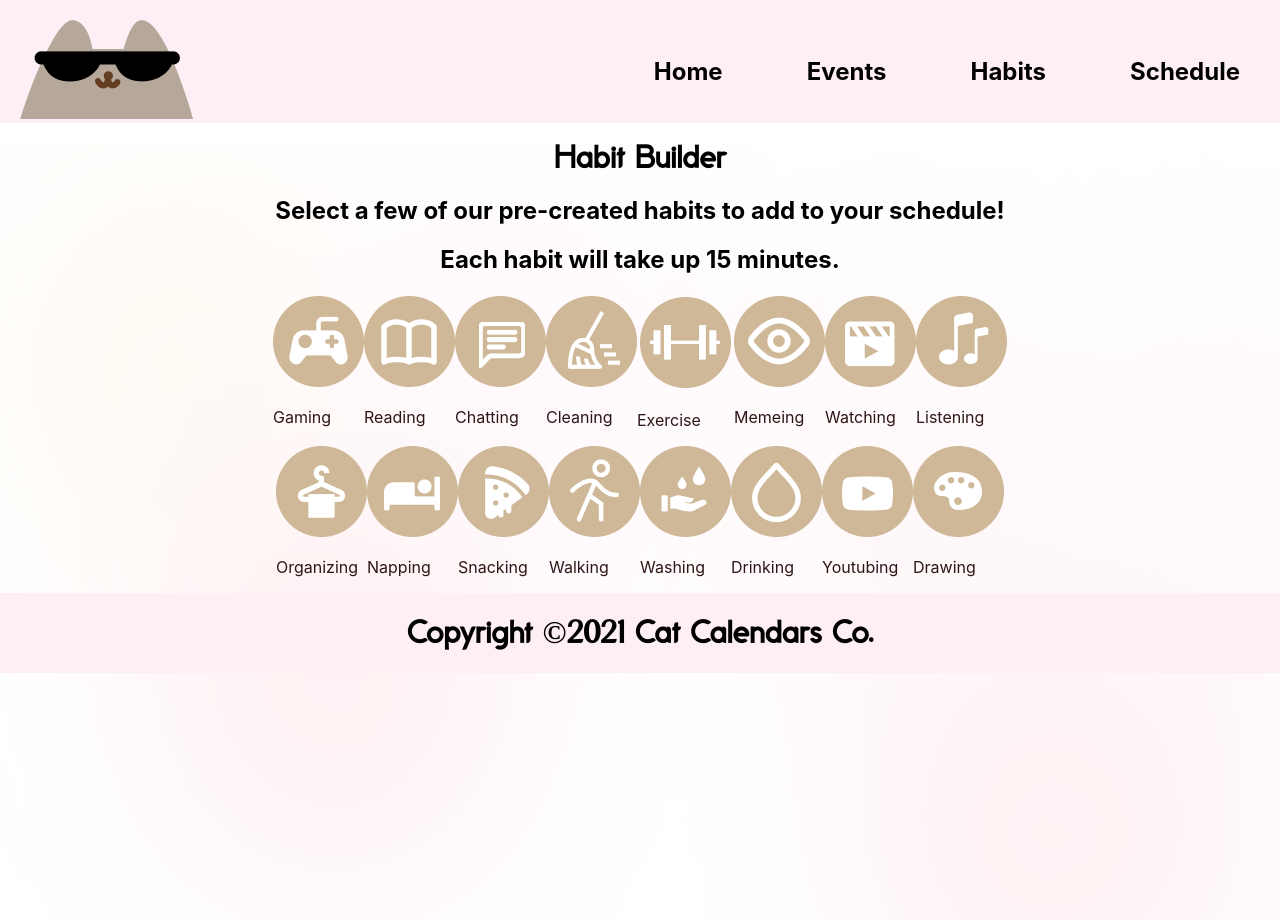
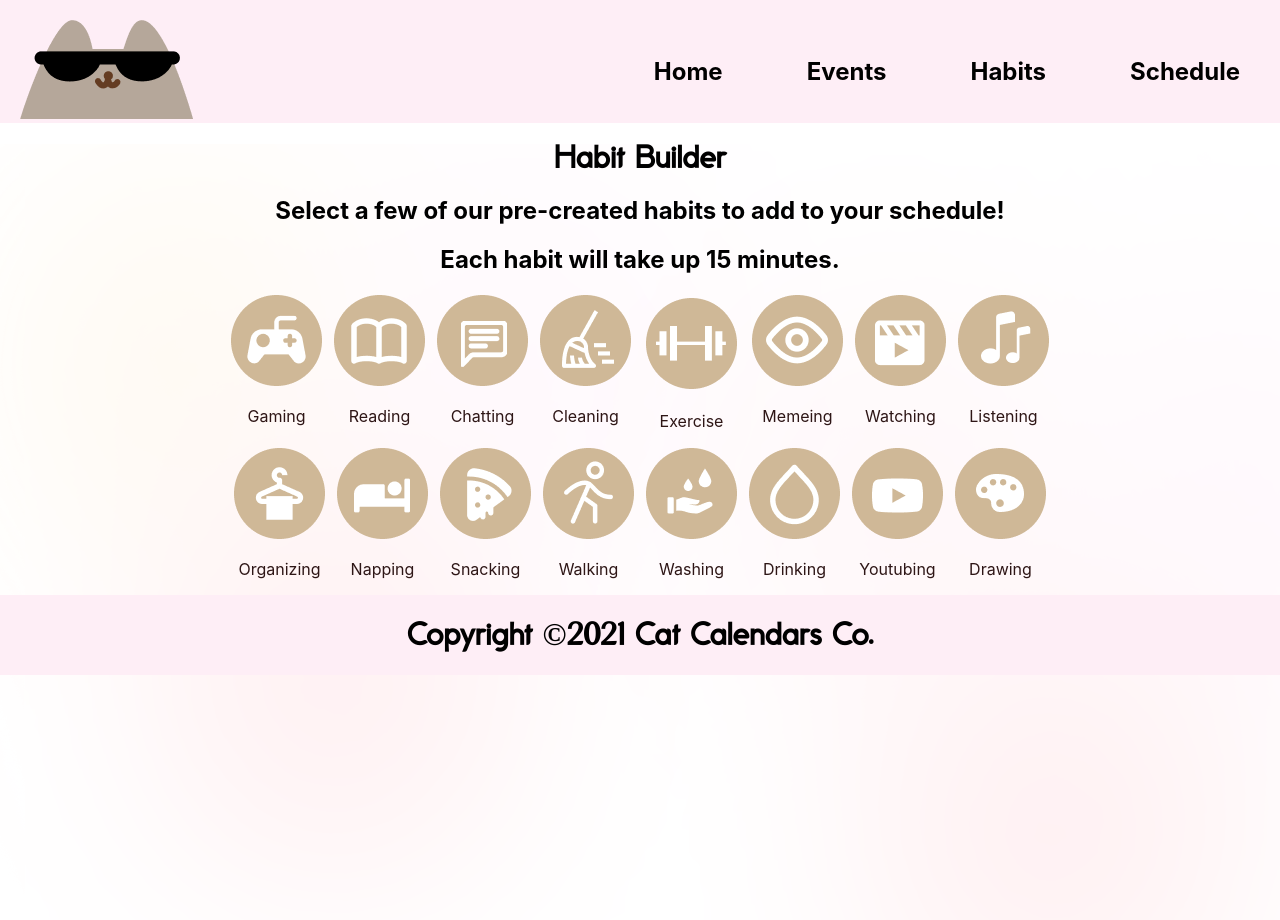
Before and after one commit to anyuan-chen/cat-calendar, a React (Create React App) app: page /habits in a window 1280 px wide. Shown: the top 920 px of the page. Built offline with nearby package versions, Linux system fonts and the light colour scheme.

Commit message:
centered

```diff
--- a/src/components/Habit.css
+++ b/src/components/Habit.css
@@ -1,6 +1,4 @@
-* {
-  padding: 0;
-}
+
 #habit {
   border: none;
   background: transparent;
@@ -24,3 +22,8 @@
   background-color: #97784d;
   border-radius: 50%;
 }
+.container {
+    display: flex;
+    flex-direction: column;
+    align-items: center;
+}
--- a/src/pages/Habits.css
+++ b/src/pages/Habits.css
@@ -24,6 +24,9 @@
 .row1 {
   display: flex;
   flex-direction: row;
-  align-items: center;
-  justify-content: center;
 }
+
+.activity {
+  padding-left: 20px;
+  padding-right: 20px;
+}
--- a/src/pages/Habits.js
+++ b/src/pages/Habits.js
@@ -16,24 +16,24 @@ export default function Habits() {
         <h2 class="header">Each habit will take up 15 minutes.</h2>
         <div class="selection">
           <div class="row1">
-            <Habit name="Gaming" img="/img/Gaming.png"></Habit>
-            <Habit name="Reading" img="/img/Book.png"></Habit>
-            <Habit name="Chatting" img="/img/Chat.png"></Habit>
-            <Habit name="Cleaning" img="/img/Clean.png"></Habit>
-            <Habit name="Exercise" img="/img/Exercise.png"></Habit>
-            <Habit name="Memeing" img="/img/Meme.png"></Habit>
-            <Habit name="Watching" img="/img/Movie.png"></Habit>
-            <Habit name="Listening" img="/img/Music.png"></Habit>
+            <Habit className="activity" name="Gaming" img="/img/Gaming.png"></Habit>
+            <Habit className="activity" name="Reading" img="/img/Book.png"></Habit>
+            <Habit className="activity" name="Chatting" img="/img/Chat.png"></Habit>
+            <Habit className="activity" name="Cleaning" img="/img/Clean.png"></Habit>
+            <Habit className="activity" name="Exercise" img="/img/Exercise.png"></Habit>
+            <Habit className="activity" name="Memeing" img="/img/Meme.png"></Habit>
+            <Habit className="activity" name="Watching" img="/img/Movie.png"></Habit>
+            <Habit className="activity" name="Listening" img="/img/Music.png"></Habit>
           </div>
           <div class = "row1">
-            <Habit name="Organizing" img="/img/Organize.png"></Habit>
-            <Habit name="Napping" img="/img/Sleep.png"></Habit>
-            <Habit name="Snacking" img="/img/Snack.png"></Habit>
-            <Habit name="Walking" img="/img/Walk.png"></Habit>
-            <Habit name="Washing" img="/img/WashHands.png"></Habit>
-            <Habit name="Drinking" img="/img/Water.png"></Habit>
-            <Habit name="Youtubing" img="/img/youtube.png"></Habit>
-            <Habit name="Drawing" img="/img/Draw.png"></Habit>
+            <Habit className="activity" name="Organizing" img="/img/Organize.png"></Habit>
+            <Habit className="activity" name="Napping" img="/img/Sleep.png"></Habit>
+            <Habit className="activity" name="Snacking" img="/img/Snack.png"></Habit>
+            <Habit className="activity" name="Walking" img="/img/Walk.png"></Habit>
+            <Habit className="activity" name="Washing" img="/img/WashHands.png"></Habit>
+            <Habit className="activity" name="Drinking" img="/img/Water.png"></Habit>
+            <Habit className="activity" name="Youtubing" img="/img/youtube.png"></Habit>
+            <Habit className="activity" name="Drawing" img="/img/Draw.png"></Habit>
           </div>
 
         </div>
```
